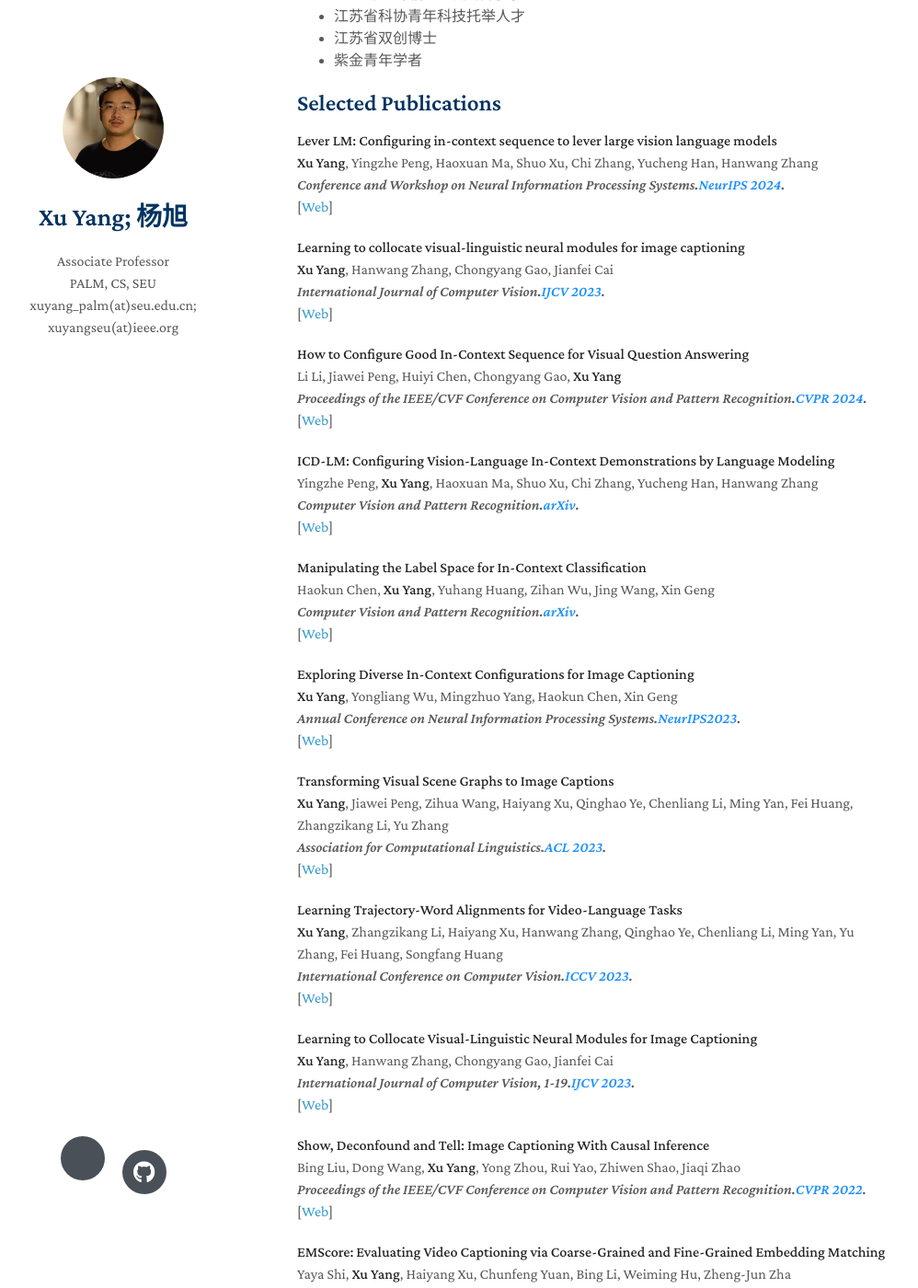
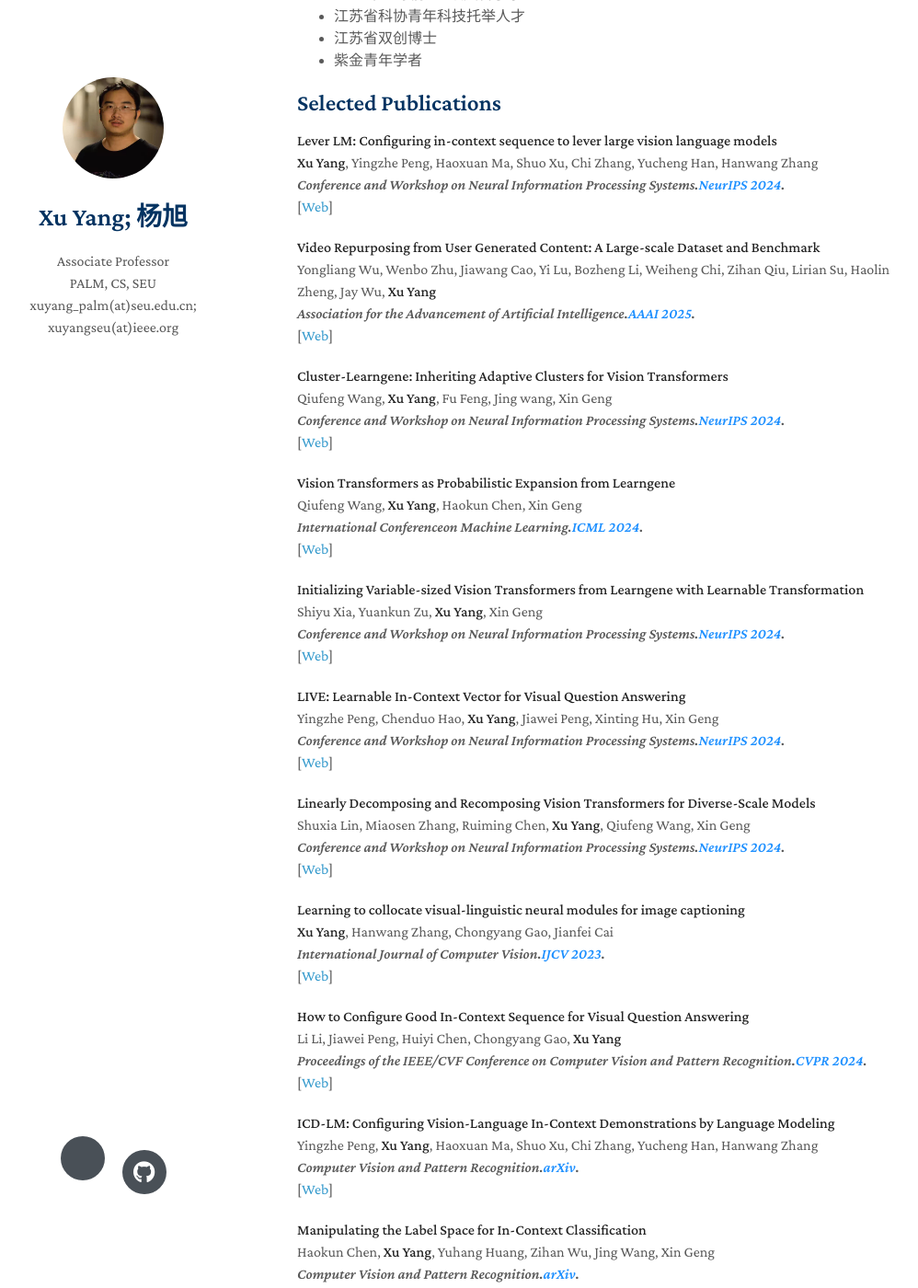
Before and after one commit to yxPALMweb/yxPALMweb.github.io, a Jekyll site: the page built from index.md, in a window 1280 px wide and 1400 px high, scrolled down 560 px. Shown: the whole window at 92% size, without its empty margins (147-1145 px from the left). Built offline with Jekyll 4.4.1, drawn with Linux system fonts in a browser that asks for light colours; nearby versions of some CDN libraries; a style sheet for code colours, icons or effects is not loaded; our own code applies the rules of GitHub Pages for plain Markdown files.

Commit message:
Update index.md

```diff
--- a/index.md
+++ b/index.md
@@ -30,6 +30,84 @@ I have wide interest on AI, especially machine learning and deep learning, recen
 <em>Conference and Workshop on Neural Information Processing Systems.<strong><i style="color:#1e90ff">NeurIPS 2024</i></strong>.</em>
 <br />
    [<a href="https://arxiv.org/abs/2312.10104">Web</a>]
+<br/>
+</p>
+</div>
+
+[comment]: <> (AAAI.)
+<div class="paper">
+<p><strong>Video Repurposing from User Generated Content: A Large-scale Dataset and Benchmark</strong>
+<br />
+Yongliang Wu, Wenbo Zhu, Jiawang Cao, Yi Lu, Bozheng Li, Weiheng Chi, Zihan Qiu, Lirian Su, Haolin Zheng, Jay Wu, <strong>Xu Yang</strong>
+<br />
+<em>Association for the Advancement of Artificial Intelligence.<strong><i style="color:#1e90ff">AAAI 2025</i></strong>.</em>
+<br />
+   [<a href="https://arxiv.org/abs/2412.08879">Web</a>]
+<br/>
+</p>
+</div>
+
+[comment]: <> (NIPS.)
+<div class="paper">
+<p><strong>Cluster-Learngene: Inheriting Adaptive Clusters for Vision Transformers</strong>
+<br />
+Qiufeng Wang, <strong>Xu Yang</strong>, Fu Feng, Jing wang, Xin Geng
+<br />
+<em>Conference and Workshop on Neural Information Processing Systems.<strong><i style="color:#1e90ff">NeurIPS 2024</i></strong>.</em>
+<br />
+   [<a href="https://neurips.cc/virtual/2024/poster/96334">Web</a>]
+<br/>
+</p>
+</div>
+
+[comment]: <> (ICML.)
+<div class="paper">
+<p><strong>Vision Transformers as Probabilistic Expansion from Learngene</strong>
+<br />
+Qiufeng Wang, <strong>Xu Yang</strong>, Haokun Chen, Xin Geng
+<br />
+<em>International Conferenceon Machine Learning.<strong><i style="color:#1e90ff">ICML 2024</i></strong>.</em>
+<br />
+   [<a href="https://openreview.net/forum?id=5ExWEazod5">Web</a>]
+<br/>
+</p>
+</div>
+
+[comment]: <> (NIPS.)
+<div class="paper">
+<p><strong>Initializing Variable-sized Vision Transformers from Learngene with Learnable Transformation</strong>
+<br />
+Shiyu Xia, Yuankun Zu, <strong>Xu Yang</strong>, Xin Geng
+<br />
+<em>Conference and Workshop on Neural Information Processing Systems.<strong><i style="color:#1e90ff">NeurIPS 2024</i></strong>.</em>
+<br />
+   [<a href="https://neurips.cc/virtual/2024/poster/96427">Web</a>]
+<br/>
+</p>
+</div>
+
+[comment]: <> (NIPS.)
+<div class="paper">
+<p><strong>LIVE: Learnable In-Context Vector for Visual Question Answering</strong>
+<br />
+Yingzhe Peng, Chenduo Hao, <strong>Xu Yang</strong>, Jiawei Peng, Xinting Hu, Xin Geng
+<br />
+<em>Conference and Workshop on Neural Information Processing Systems.<strong><i style="color:#1e90ff">NeurIPS 2024</i></strong>.</em>
+<br />
+   [<a href="https://arxiv.org/abs/2406.13185">Web</a>]
+<br/>
+</p>
+</div>
+
+[comment]: <> (NIPS.)
+<div class="paper">
+<p><strong>Linearly Decomposing and Recomposing Vision Transformers for Diverse-Scale Models</strong>
+<br />
+Shuxia Lin, Miaosen Zhang, Ruiming Chen, <strong>Xu Yang</strong>, Qiufeng Wang, Xin Geng
+<br />
+<em>Conference and Workshop on Neural Information Processing Systems.<strong><i style="color:#1e90ff">NeurIPS 2024</i></strong>.</em>
+<br />
+   [<a href="https://openreview.net/forum?id=Yhd0yzC8yD">Web</a>]
 <br/>
 </p>
 </div>
```
